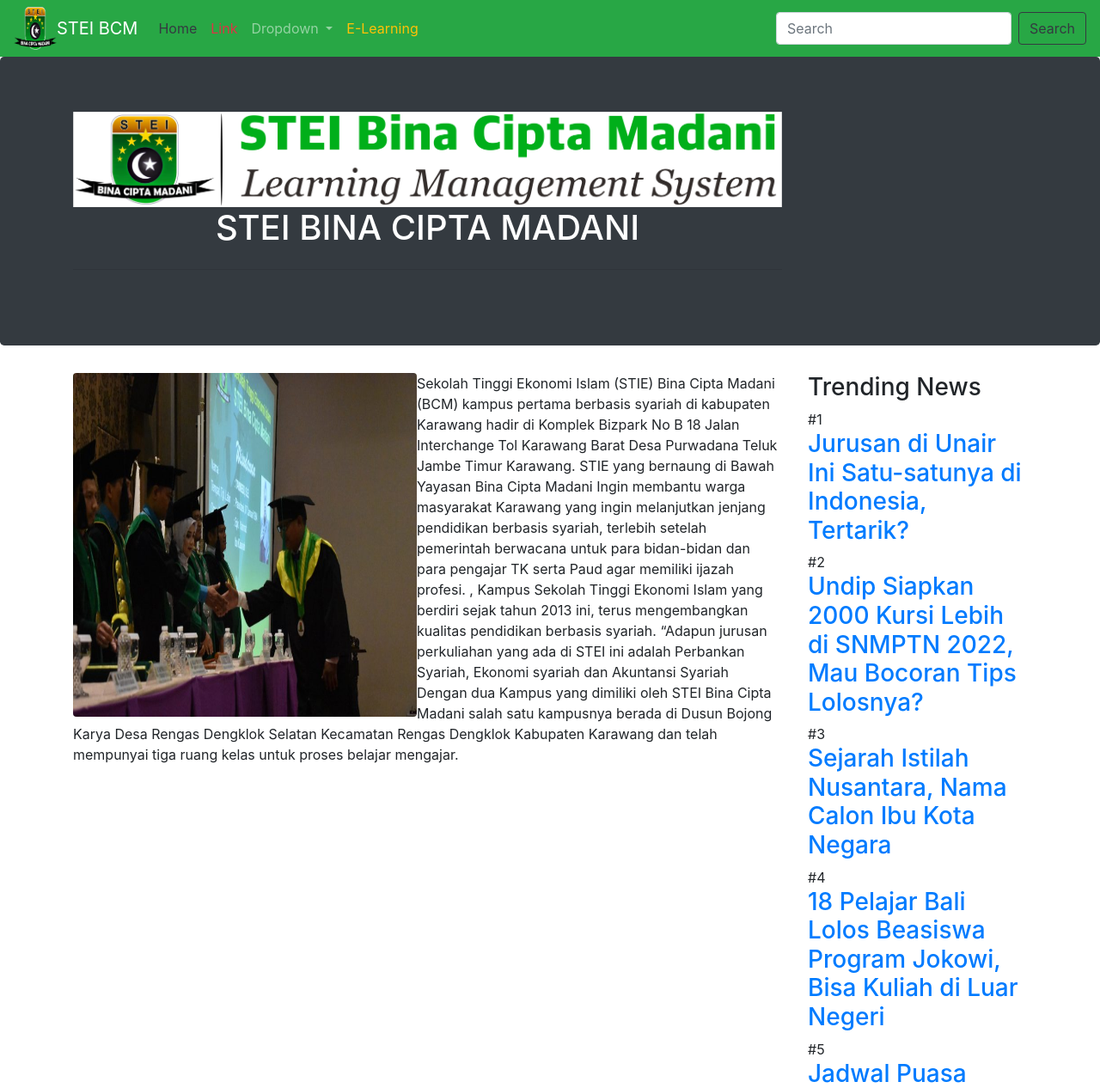
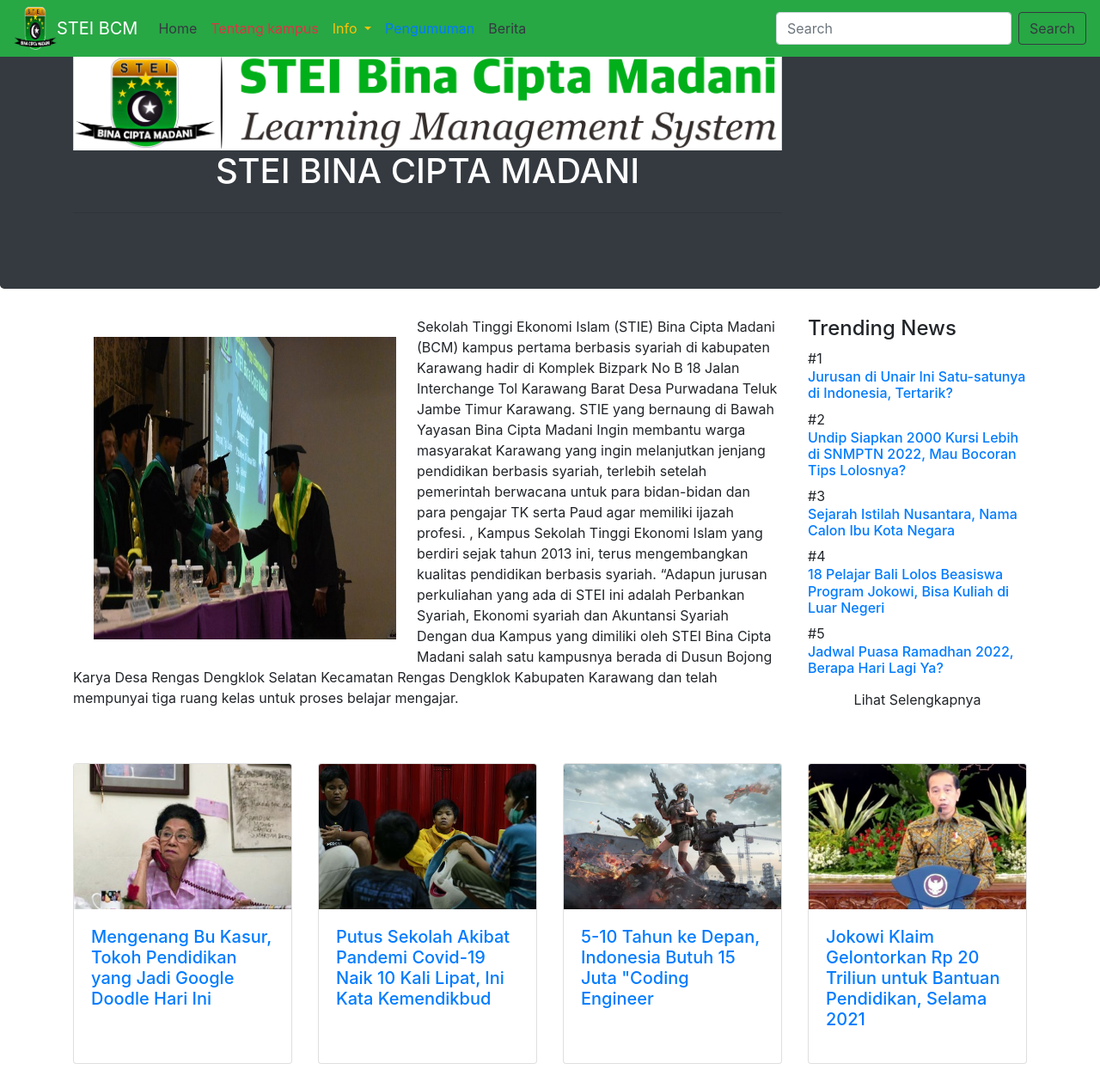
Before and after one commit to abiyandra/web-project, a PHP site: page / in a window 1280 px wide; the page is wider, and only the part inside the window is pictured. Shown: the top 1266 px of that part at 86% size. Run offline with PHP 8.4, Linux system fonts and the light colour scheme; some libraries are stand-ins or nearby versions.

Commit message:
Add files via upload

```diff
--- a/index.php
+++ b/index.php
@@ -9,11 +9,13 @@
 
     <!-- Bootstrap CSS -->
     <link rel="stylesheet" href="https://cdn.jsdelivr.net/npm/bootstrap@4.6.1/dist/css/bootstrap.min.css" integrity="sha384-zCbKRCUGaJDkqS1kPbPd7TveP5iyJE0EjAuZQTgFLD2ylzuqKfdKlfG/eSrtxUkn" crossorigin="anonymous">
-
-    <title>Hello, world!</title>
+<!-- my css -->
+<link rel="stylesheet" href="style.css">
+<!-- akhir css -->
+    <title>STEI BCM</title>
   </head>
   <body>
-  <nav class="navbar navbar-expand-lg navbar-dark bg-success">
+  <nav class="navbar navbar-expand-lg navbar-dark bg-success fixed-top">
   <img src="4.png" width="50">
   <a class="navbar-brand" href="https://elearning.steibcm.ac.id/?redirect=0">STEI BCM</a>
   <button class="navbar-toggler" type="button" data-toggle="collapse" data-target="#navbarSupportedContent" aria-controls="navbarSupportedContent" aria-expanded="false" aria-label="Toggle navigation">
@@ -26,27 +28,31 @@
         <a class="nav-link text-dark" href="#">Home <span class="sr-only">(current)</span></a>
       </li>
       <li class="nav-item">
-        <a class="nav-link text-danger" href="#">Link</a>
+        <a class="nav-link text-danger" href="#">Tentang kampus</a>
       </li>
       <li class="nav-item dropdown">
-        <a class="nav-link dropdown-toggle" href="#" id="navbarDropdown" role="button" data-toggle="dropdown" aria-expanded="false">
-          Dropdown
+        <a class="nav-link dropdown-toggle text-warning" href="#" id="navbarDropdown" role="button" data-toggle="dropdown" aria-expanded="false">
+          Info
         </a>
         <div class="dropdown-menu" aria-labelledby="navbarDropdown">
-          <a class="dropdown-item text-success" href="#">Action</a>
-          <a class="dropdown-item text-warning" href="#">Another action</a>
+          <a class="dropdown-item text-success" href="#">kontak kami</a>
+          <a class="dropdown-item text-warning" href="#"></a>
           <div class="dropdown-divider"></div>
-          <a class="dropdown-item text-danger" href="#">Something else here</a>
+          <a class="dropdown-item text-danger" href="#"></a>
         </div>
       </li>
       <li class="nav-item">
-        <a class="nav-link item-saction text-warning" href="https://elearning.steibcm.ac.id/login/index.php">E-Learning</a>
+        <a class="nav-link item-saction text-primary" href="#">Pengumuman</a>
+      </li>
+      <li class="nav-item">
+        <a class="nav-link text-dark" href="#">Berita</a>
       </li>
     </ul>
     <form class="form-inline my-2 my-lg-0">
       <input class="form-control mr-sm-2" type="search" placeholder="Search" aria-label="Search">
       <button class="btn btn-outline-dark my-2 my-sm-0" type="submit">Search</button>
     </form>
+
   </div>
 </nav>
 
@@ -73,7 +79,7 @@
 <div class="container">
   <div class="row">
     <div class="col-9">
-    <img src="4.jpg" class="rounded float-left" alt="img" width="400" height="400">
+    <img src="4.jpg" class="rounded float-left p-4" alt="img" width="400" height="400">
       <p>Sekolah Tinggi Ekonomi Islam (STIE) Bina Cipta Madani (BCM) kampus pertama berbasis syariah di kabupaten Karawang hadir di Komplek Bizpark No B 18 Jalan Interchange Tol Karawang Barat Desa Purwadana Teluk Jambe Timur Karawang.
 
         STIE yang bernaung di Bawah Yayasan Bina Cipta Madani Ingin membantu warga masyarakat Karawang yang ingin melanjutkan jenjang pendidikan berbasis syariah, terlebih setelah pemerintah berwacana untuk para bidan-bidan dan para pengajar TK serta Paud agar memiliki ijazah profesi.
@@ -84,14 +90,14 @@
     <div class="list-content">
 
             <article class="list-content__item">
-              <h3>Trending News</h3>
+              <h4>Trending News</h4>
             <div class="media">
                 <div class="media__text text-list">
                     <span class="text-list__data ">#1</span>
-                    <h3 class="media__title">
+                    <h6 class="media__title">
                         <a dtr-evt="box artikel terpopuler" dtr-sec="" dtr-act="terpopuler" onclick="_pt(this)" dtr-idx="1" dtr-id="5902546" dtr-ttl="Jurusan di Unair Ini Satu-satunya di Indonesia, Tertarik?" href="https://www.detik.com/edu/perguruan-tinggi/d-5902546/jurusan-di-unair-ini-satu-satunya-di-indonesia-tertarik" class="media__link md-opjjpmhoiojifppkkcdabiobhakljdgm_doc">
                             Jurusan di Unair Ini Satu-satunya di Indonesia, Tertarik?                        </a>
-                    </h3>
+                    </h6>
                 </div>
             </div>
         </article>
@@ -99,10 +105,10 @@
             <div class="media">
                 <div class="media__text text-list">
                     <span class="text-list__data ">#2</span>
-                    <h3 class="media__title">
+                    <h6 class="media__title">
                         <a dtr-evt="box artikel terpopuler" dtr-sec="" dtr-act="terpopuler" onclick="_pt(this)" dtr-idx="2" dtr-id="5902537" dtr-ttl="Undip Siapkan 2000 Kursi Lebih di SNMPTN 2022, Mau Bocoran Tips Lolosnya?" href="https://www.detik.com/edu/perguruan-tinggi/d-5902537/undip-siapkan-2000-kursi-lebih-di-snmptn-2022-mau-bocoran-tips-lolosnya" class="media__link md-opjjpmhoiojifppkkcdabiobhakljdgm_doc">
                             Undip Siapkan 2000 Kursi Lebih di SNMPTN 2022, Mau Bocoran Tips Lolosnya?                        </a>
-                    </h3>
+                    </h5>
                 </div>
             </div>
         </article>
@@ -110,10 +116,10 @@
             <div class="media">
                 <div class="media__text text-list">
                     <span class="text-list__data ">#3</span>
-                    <h3 class="media__title">
+                    <h6 class="media__title">
                         <a dtr-evt="box artikel terpopuler" dtr-sec="" dtr-act="terpopuler" onclick="_pt(this)" dtr-idx="3" dtr-id="5902530" dtr-ttl="Sejarah Istilah Nusantara, Nama Calon Ibu Kota Negara" href="https://www.detik.com/edu/detikpedia/d-5902530/sejarah-istilah-nusantara-nama-calon-ibu-kota-negara" class="media__link md-opjjpmhoiojifppkkcdabiobhakljdgm_doc">
                             Sejarah Istilah Nusantara, Nama Calon Ibu Kota Negara                        </a>
-                    </h3>
+                    </h5>
                 </div>
             </div>
         </article>
@@ -121,10 +127,10 @@
             <div class="media">
                 <div class="media__text text-list">
                     <span class="text-list__data ">#4</span>
-                    <h3 class="media__title">
+                    <h6 class="media__title">
                         <a dtr-evt="box artikel terpopuler" dtr-sec="" dtr-act="terpopuler" onclick="_pt(this)" dtr-idx="4" dtr-id="5902854" dtr-ttl="18 Pelajar Bali Lolos Beasiswa Program Jokowi, Bisa Kuliah di Luar Negeri" href="https://www.detik.com/edu/beasiswa/d-5902854/18-pelajar-bali-lolos-beasiswa-program-jokowi-bisa-kuliah-di-luar-negeri" class="media__link md-opjjpmhoiojifppkkcdabiobhakljdgm_doc">
                             18 Pelajar Bali Lolos Beasiswa Program Jokowi, Bisa Kuliah di Luar Negeri                        </a>
-                    </h3>
+                    </h6>
                 </div>
             </div>
         </article>
@@ -132,10 +138,10 @@
             <div class="media">
                 <div class="media__text text-list">
                     <span class="text-list__data ">#5</span>
-                    <h3 class="media__title">
+                    <h6 class="media__title">
                         <a dtr-evt="box artikel terpopuler" dtr-sec="" dtr-act="terpopuler" onclick="_pt(this)" dtr-idx="5" dtr-id="5902016" dtr-ttl="Jadwal Puasa Ramadhan 2022, Berapa Hari Lagi Ya?" href="https://www.detik.com/edu/detikpedia/d-5902016/jadwal-puasa-ramadhan-2022-berapa-hari-lagi-ya" class="media__link md-opjjpmhoiojifppkkcdabiobhakljdgm_doc">
                             Jadwal Puasa Ramadhan 2022, Berapa Hari Lagi Ya?                        </a>
-                    </h3>
+                    </h6>
                 </div>
             </div>
         </article>
@@ -154,58 +160,60 @@
   </div>
 </div>
 <br></br>
+
 <div class="container">
   <div class="row">
-        <div class="col-md-12">
-            <div class="row">
-            <div class="card-group">
-
+    <div class="col-md-3">
     <div class="card">
     <img src="10.jpg" class="card-img-top" alt="img" width="">
     <div class="card-body">
-      <h5 class="card-title">Mengenang Bu Kasur, Tokoh Pendidikan yang Jadi Google Doodle Hari Ini</h5>
-      <p class="card-text">Kelahiran Bu Kasur diabadikan dalam Google Doodle Minggu (16/1/2022). Google membuat doodle Bu Kasur dikelilingi anak-anak yang tengah bermain.</p>
-      <p class="card-text"><small class="text-muted">Last updated 3 mins ago</small></p>
-      <a class="btn btn-primary btn-lg" href="https://www.kompas.com/tren/read/2022/01/16/060014565/mengenang-bu-kasur-tokoh-pendidikan-yang-jadi-google-doodle-hari-ini" role="button">Click</a>
+      <h5 class="card-title"><a class="card-title" href="https://www.kompas.com/tren/read/2022/01/16/060014565/mengenang-bu-kasur-tokoh-pendidikan-yang-jadi-google-doodle-hari-ini">Mengenang Bu Kasur, Tokoh Pendidikan yang Jadi Google Doodle Hari Ini</a></h5>
+
+
     </div>
   </div>
+    </div>
+    <div class="col-md-3">
     <div class="card">
     <img src="7.jpg" class="card-img-top" alt="...">
     <div class="card-body">
-      <h5 class="card-title">Putus Sekolah Akibat Pandemi Covid-19 Naik 10 Kali Lipat, Ini Kata Kemendikbud</h5>
-      <p class="card-text">Banyak sekali tekanan dari orang tua khususnya tekanan ekonomi yang memaksa mereka untuk mengajak anaknya bekerja.</p>
-      <p class="card-text"><small class="text-muted">Last updated 3 mins ago</small></p>
-      <a class="btn btn-primary btn-lg" href="https://www.kompas.com/wiken/read/2022/01/16/200036281/putus-sekolah-akibat-pandemi-covid-19-naik-10-kali-lipat-ini-kata" role="button">click</a>
+      <h5 class="card-title"><a class="card-title" href="https://www.kompas.com/wiken/read/2022/01/16/200036281/putus-sekolah-akibat-pandemi-covid-19-naik-10-kali-lipat-ini-kata">Putus Sekolah Akibat Pandemi Covid-19 Naik 10 Kali Lipat, Ini Kata Kemendikbud</a></h5>
+
+
     </div>
   </div>
+    </div>
+    <div class="col-md-3">
     <div class="card">
     <img src="60.jpg" class="card-img-top" alt="img">
     <div class="card-body">
-      <h5 class="card-title">5-10 Tahun ke Depan, Indonesia Butuh 15 Juta "Coding Engineer"</h5>
-      <p class="card-text">Seiring dengan perkembangan teknologi, kini industri game jumlahnya sangat banyak. </p>
-      <p class="card-text"><small class="text-muted">Last updated 3 mins ago</small></p>
-      <a class="btn btn-primary btn-lg" href="https://www.kompas.com/edu/read/2022/01/10/150740971/5-10-tahun-ke-depan-indonesia-butuh-15-juta-coding-engineer" role="button">click</a>
+      <h5 class="card-title"><a class="card-title" href="https://www.kompas.com/edu/read/2022/01/10/150740971/5-10-tahun-ke-depan-indonesia-butuh-15-juta-coding-engineer">5-10 Tahun ke Depan, Indonesia Butuh 15 Juta "Coding Engineer</a></h5>
+
     </div>
   </div>
+    </div>
+    <div class="col-md-3">
     <div class="card">
     <img src="80.jpg" class="card-img-top" alt="...">
     <div class="card-body">
-      <h5 class="card-title">Jokowi Klaim Gelontorkan Rp 20 Triliun untuk Bantuan Pendidikan, Selama 2021</h5>
-      <p class="card-text">JAKARTA, KOMPAS.com - Presiden RI, Joko Widodo atau Jokowi menyatakan, pemerintah sudah menggelontorkan sedikitnya Rp 20 triliun untuk bantuan pendidikan</p>
-      <p class="card-text"><small class="text-muted">Last updated 3 mins ago</small></p>
-      <a class="btn btn-primary btn-lg" href="https://nasional.kompas.com/read/2022/01/10/12234051/jokowi-klaim-gelontorkan-rp-20-triliun-untuk-bantuan-pendidikan-selama-2021" role="button">click</a>
+      <h5 class="card-title"><a class="card-title" href="https://nasional.kompas.com/read/2022/01/10/12234051/jokowi-klaim-gelontorkan-rp-20-triliun-untuk-bantuan-pendidikan-selama-2021">Jokowi Klaim Gelontorkan Rp 20 Triliun untuk Bantuan Pendidikan, Selama 2021</a></h5>
+    </div>
+  </div>
     </div>
   </div>
 </div>
 <br></br>
-<br></br>
+<!-- batas editing -->
+<div class="container">
+    <div class="row">
+
 
 <div class="">
     <div class="row">
         <div class="col-md-8">
             <div class="row">
 
-                <div class="col-md-4">
+                <div class="col-md-4 p-4">
                 <div class="card">
   <img src="https://assets.pikiran-rakyat.com/crop/0x0:0x0/220x132/photo/2021/12/11/1509045376.jpg" class="card-img-top" alt="...">
   <div class="card-body">
@@ -214,7 +222,7 @@
 </div>
               </div>
 
-                <div class="col-md-4">
+                <div class="col-md-4 p-4">
                 <div class="card">
   <img src="https://assets.pikiran-rakyat.com/crop/227x310:2838x2268/703x385/filters:watermark(file/2017/cms/img/watermark.png,-0,0,0)/photo/2021/12/09/2695517634.jpg" class="card-img-top" alt="...">
   <div class="card-body">
@@ -224,17 +232,17 @@
   </div>
                 </div>
 
-                <div class="col-md-4">
+                <div class="col-md-4 p-4">
                 <div class="card">
   <img src="https://akcdn.detik.net.id/community/media/visual/2022/01/03/yuk-intip-suasana-pembelajaran-tatap-muka-100-di-jakarta-8.jpeg?w=700&q=90" class="card-img-top" alt="...">
   <div class="card-body">
-    <h5 class="card-title"><a class="card title" href="https://www.detik.com/edu/sekolah/d-5890844/kata-pakar-soal-kurikulum-prototipe-langkah-nadiem-terobosan-besar">Kata Pakar Soal Kurikulum Prototipe: Langkah Nadiem Terobosan besar</a></h5>
+    <h5><a class="card-title" href="https://www.detik.com/edu/sekolah/d-5890844/kata-pakar-soal-kurikulum-prototipe-langkah-nadiem-terobosan-besar">Kata Pakar Soal Kurikulum Prototipe: Langkah Nadiem Terobosan besar</a></h5>
 
     </div>
   </div>
                 </div>
 
-                <div class="col-md-4">
+                <div class="col-md-4 p-4">
                 <div class="card">
   <img src="https://assets.pikiran-rakyat.com/crop/84x49:1108x689/703x385/filters:watermark(file/2017/cms/img/watermark.png,-0,0,0)/photo/2021/12/14/177745371.jpeg" class="card-img-top" alt="...">
   <div class="card-body">
@@ -243,7 +251,7 @@
   </div>
                 </div>
 
-                <div class="col-md-4">
+                <div class="col-md-4 p-4">
                 <div class="card">
   <img src="https://assets.pikiran-rakyat.com/crop/0x96:852x664/703x385/photo/2021/11/28/3902959878.jpg" class="card-img-top" alt="...">
   <div class="card-body">
@@ -253,7 +261,7 @@
   </div>
                 </div>
 
-                <div class="col-md-4">
+                <div class="col-md-4 p-4">
                 <div class="card">
   <img src="https://assets.pikiran-rakyat.com/crop/0x0:0x0/703x385/photo/2021/11/23/3424539926.jpg" class="card-img-top" alt="...">
   <div class="card-body">
@@ -270,8 +278,8 @@
         <div class="col-md-4">
             <div class="row">
 
-            <div class="col-md-6">
-            <ul class="list-group">
+            <div class="col-lg-6">
+            <ul class="list-group p-4">
   <li class="list-group-item active" aria-current="true">announcement</li>
   <li class="list-group-item">pada hari kamis mengadakan...</li>
   <li class="list-group-item">wisudah di selnggarkan pad...</li>
@@ -283,14 +291,11 @@
 
             <div>
 
-            <div class="col-md-6">
+            <div class="col-lg-6">
             <script src="https://kit.fontawesome.com/ea2d5485e3.js" crossorigin="anonymous"></script>
 
             </div>
 
-<br></br>
-<bbr></br>
-<br></br>
 <div class="container">
   <div class="row">
     <div class="col-0">
@@ -301,22 +306,21 @@
   <li class="media">
     <img src="https://akcdn.detik.net.id/community/media/visual/2021/11/01/polandia-7.jpeg?w=700&q=90" class="mr-3" alt="img"width="100" height="100">
     <div class="media-body">
-      <a class="mt-0 mb-1" href="https://www.detik.com/edu/perguruan-tinggi/d-5901662/10-tempat-kuliah-di-luar-negeri-yang-dikenal-murah-negara-pilihan-kamu-bukan"><h5>10 Tempat Kuliah di Luar Negeri yang Dikenal Murah, Negara Pilihan Kamu Bukan?</5></a>
-      <p>Apakah kamu bercita-cita kuliah di luar negeri? ternyata biaya pendidikan tinggi di negara lain tidak selalu mahal. Beberapa negara justru dikenal sebagai tempat kuliah yang murah untuk para pelajar.</p>
+      <a class="mt-0 mb-1" href="https://www.detik.com/edu/perguruan-tinggi/d-5901662/10-tempat-kuliah-di-luar-negeri-yang-dikenal-murah-negara-pilihan-kamu-bukan"><h5>10 Tempat Kuliah di Luar Negeri yang Dikenal Murah, Negara Pilihan Kamu Bukan?</a></5></a>
+      <p></p>
     </div>
   </li>
   <li class="media my-4">
-    <img src="" class="mr-3" alt="...">
+    <img src="https://asset.kompas.com/crops/3TsEACUfDIi9XKFVTyJddMrw7FY=/79x0:903x549/750x500/data/photo/2021/10/21/6170ed957a4e2.jpg" class="mr-3" alt="img" width="100" height="100">
     <div class="media-body">
-      <h5 class="mt-0 mb-1">List-based media object</h5>
-      <p>Maybe a reason why all the doors are closed. Cause once you’re mine, once you’re mine. Be your teenage dream tonight. Heavy is the head that wears the crown. It's not even a holiday, nothing to celebrate. A perfect storm, perfect storm.</p>
+      <a class="mt-0 mb-1" href="https://www.kompas.com/edu/read/2022/01/22/114703371/semesta-digital-metaverse-pendidikan-di-indonesia"><h5>Semesta Digital Metaverse Pendidikan di Indonesia</a></h5>
+      <p></p>
     </div>
   </li>
   <li class="media">
-    <img src="..." class="mr-3" alt="...">
+    <img src="https://asset.kompas.com/crops/2tTkXuCb15W8S78DgR_aTZVHUB8=/53x15:917x591/750x500/data/photo/2020/08/10/5f3085f389d85.jpeg" class="mr-3" alt="img" width="100" height="100">
     <div class="media-body">
-      <h5 class="mt-0 mb-1">List-based media object</h5>
-      <p>Are you brave enough to let me see your peacock? There’s no going back. This is the last time you say, after the last line you break. At the eh-end of it all.</p>
+      <a class="mt-0 mb-1" href="https://megapolitan.kompas.com/read/2022/01/27/12562461/perhimpunan-pendidikan-dan-guru-kami-mohon-pak-anies-hentikan-ptm-100"><h5>Perhimpunan Pendidikan dan Guru: Kami Mohon Pak Anies, Hentikan PTM 100 Persen</a></h5>
     </div>
   </li>
 </ul>
@@ -329,14 +333,36 @@
 </div>
 <br></br>
 
-
-<div class="card">
-
-
-  <div class="card-header">
-   <p class="text-center">@visual code</p>
+<footer class="footer-page bg-dark">
+  <div class="container">
+    <div class="row">
+      <div class="col lg-4 text-white">
+        <h5>Ini footer</h5>
+        <img src="6.png" alt="img" weight="50" height="50">
+        <p>Learning Management System Bina Cipta Madani adalah sistem pembelajaran online yang interaktif. Dosen dapat menyediakan bahan ajar, tugas, quiz, dan forum diskusi pada mata kuliah yang terdaftar</p>
+      </div>
+      <div class="col lg-4 text-white">
+        <h5>Menu</h5>
+        <ul>
+          <li> Html </li>
+          <li> visual stuio code </li>
+          <li> XAMPP </li>
+        </ul>
+      </div>
+      <div class="col lg-4 text-white">
+        <h5>partner</h5>
+        <li> bootstrap </li>
+        <li>  Tag </li>
+        <li> Coding </li>
       </div>
     </div>
+  </div>
+  <div class="footer-copyright">
+    <div class="container text-center text-white">
+      &copy; Design 2022| Abiyandra
+    </div>
+  </div>
+</footer>
 
 
 
--- /dev/null
+++ b/style.css
@@ -0,0 +1,5 @@
+
+
+ .card{
+    height: 350px;
+}
```
Also changed, not shown: index2.php (added, +203 -0 lines), 7.jpg (added), 80-4.jpeg (added). Lines whose indentation alone changed are shown as unchanged.
